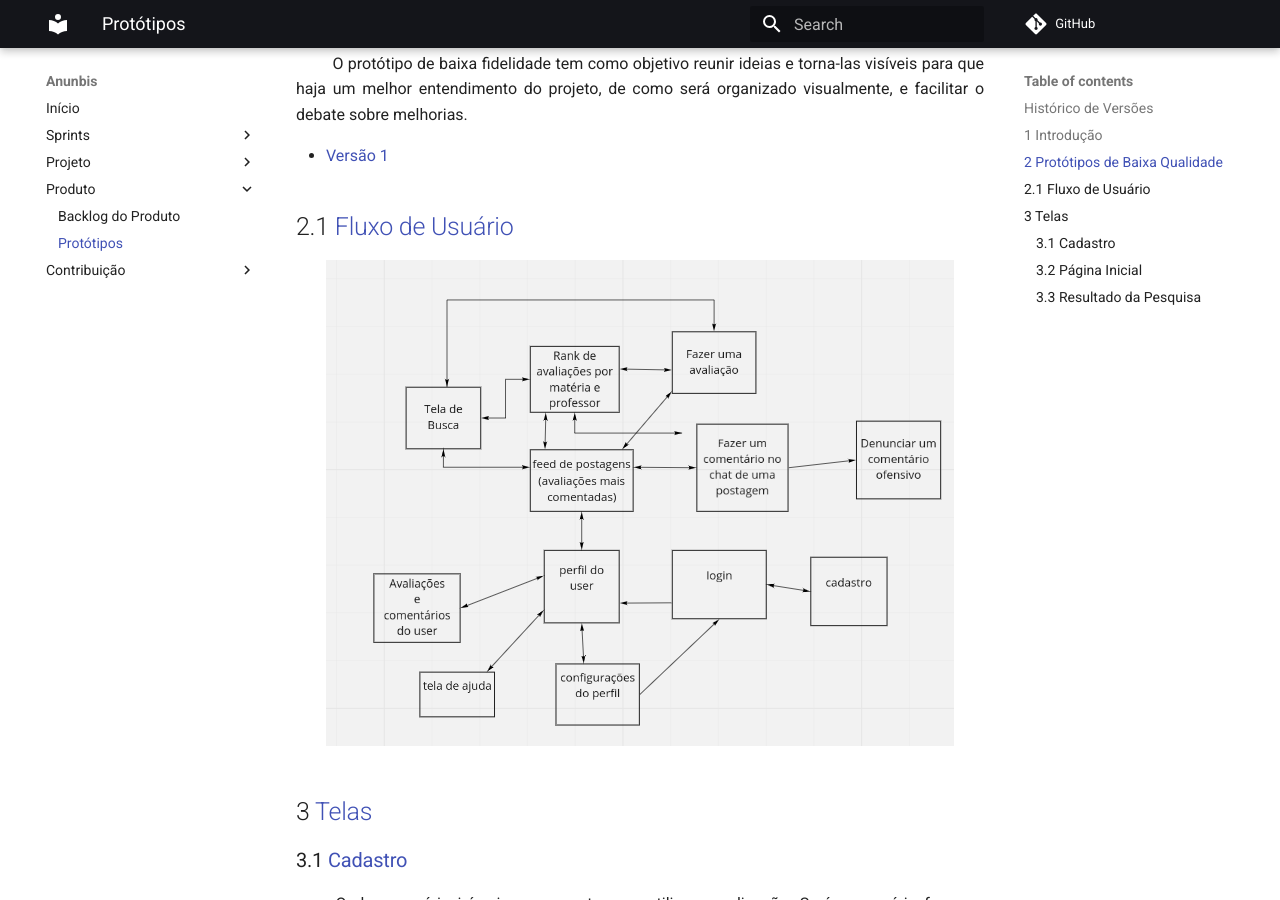
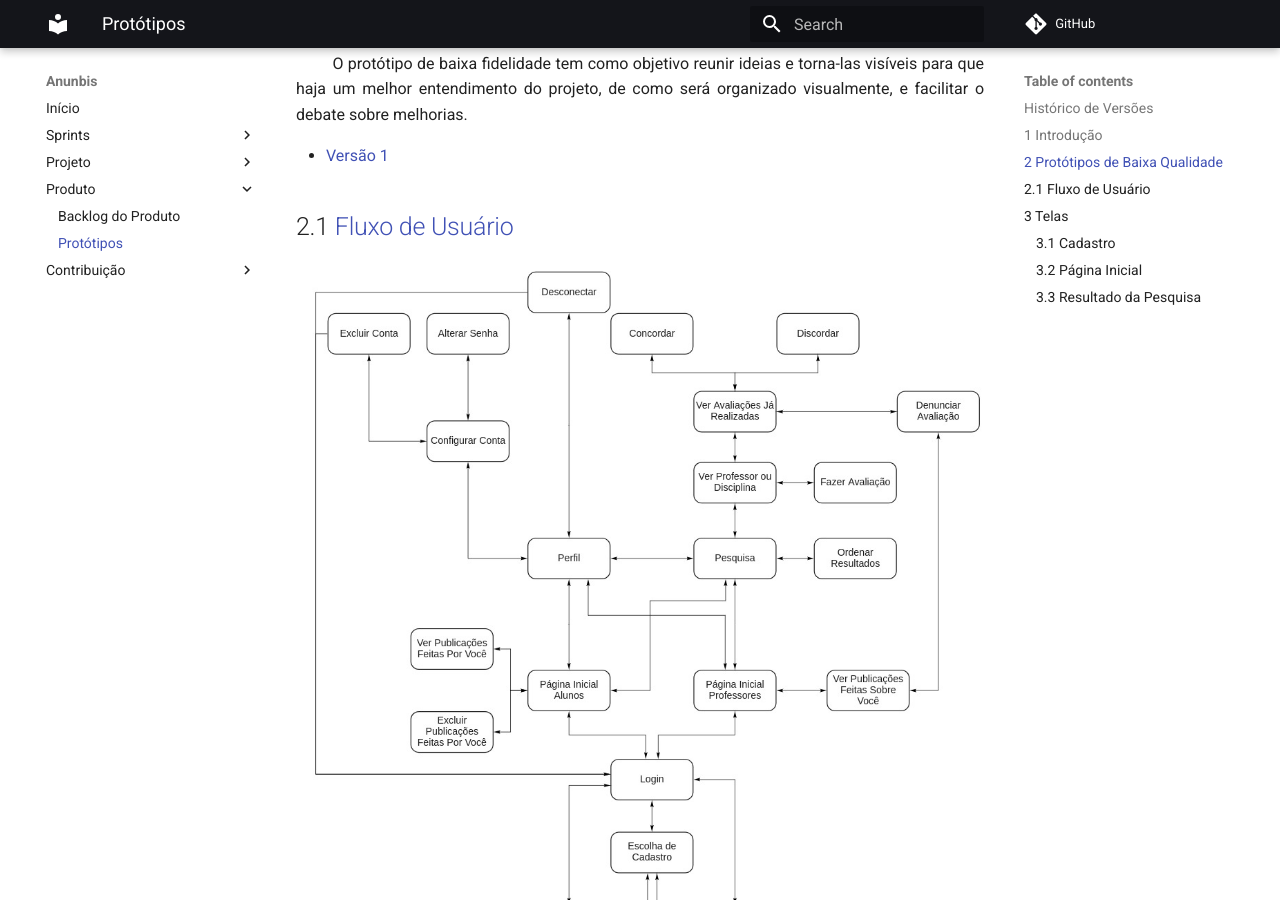
Before and after one commit to fga-eps-mds/2020.2-Anunbis, an MkDocs documentation site: the page built from docs/produto/prototipos.md, in a window 1280 px wide and 900 px high, scrolled down 739 px. Built offline with MkDocs 1.6.1 and Material for MkDocs 9.7.7, drawn with Linux system fonts in a browser that asks for light colours; comment, search, counter and statistics services are not loaded.

Commit message:
Atualizando Fluxo de Usuário na Wiki

```diff
--- a/docs/produto/prototipos.md
+++ b/docs/produto/prototipos.md
@@ -20,7 +20,7 @@ Data|Versão|Descrição|Autor
 
 ## 2.1 <a name="2.1">Fluxo de Usuário</a>
 
-<div style="display:block;text-align:center"><a style="text-align:center"><img src="/images/fluxoDeUsuario.png" alt="Fluxo de Usuário na Aplicação"></a></div>
+![Fluxo de Usuário](/images/fluxoDeUsuario.jpg)
 
 ## 3 <a name="3">Telas</a>
 
```
Also changed, not shown: docs/images/fluxoDeUsuario.jpg (added), docs/images/fluxoDeUsuario.png (deleted).
